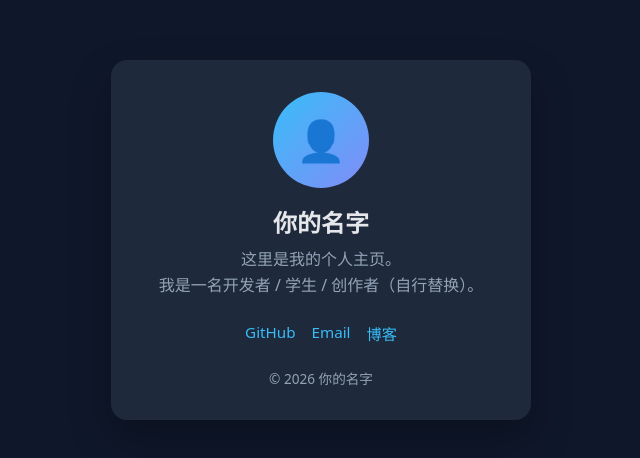
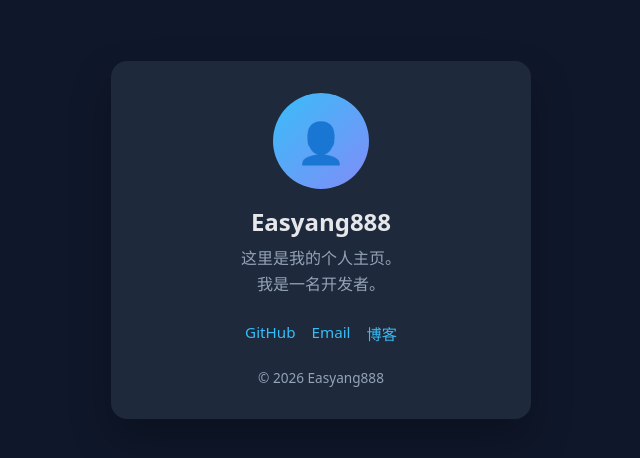
Before and after one commit to Easyang888/Easyang888.github.io, a plain HTML site: page index.html in a window 1280 px wide. Shown: the part 160-618 px from the top of the page, without its empty margins (319-959 px from the left). Drawn offline with Linux system fonts and the light colour scheme.

Commit message:
Beautify index.html

```diff
--- a/index.html
+++ b/index.html
@@ -92,20 +92,20 @@
 
   <div class="card">
     <div class="avatar">👤</div>
-    <h1>你的名字</h1>
+    <h1>Easyang888</h1>
     <p>
       这里是我的个人主页。<br>
-      我是一名开发者 / 学生 / 创作者（自行替换）。
+      我是一名开发者。
     </p>
 
     <div class="links">
-      <a href="https://github.com/你的用户名" target="_blank">GitHub</a>
-      <a href="mailto:you@example.com">Email</a>
+      <a href="https://github.com/Easyang888" target="_blank">GitHub</a>
+      <a href="mailto:Ins7786321@163.com">Email</a>
       <a href="#">博客</a>
     </div>
 
     <footer>
-      © 2026 你的名字
+      © 2026 Easyang888
     </footer>
   </div>
 
```
